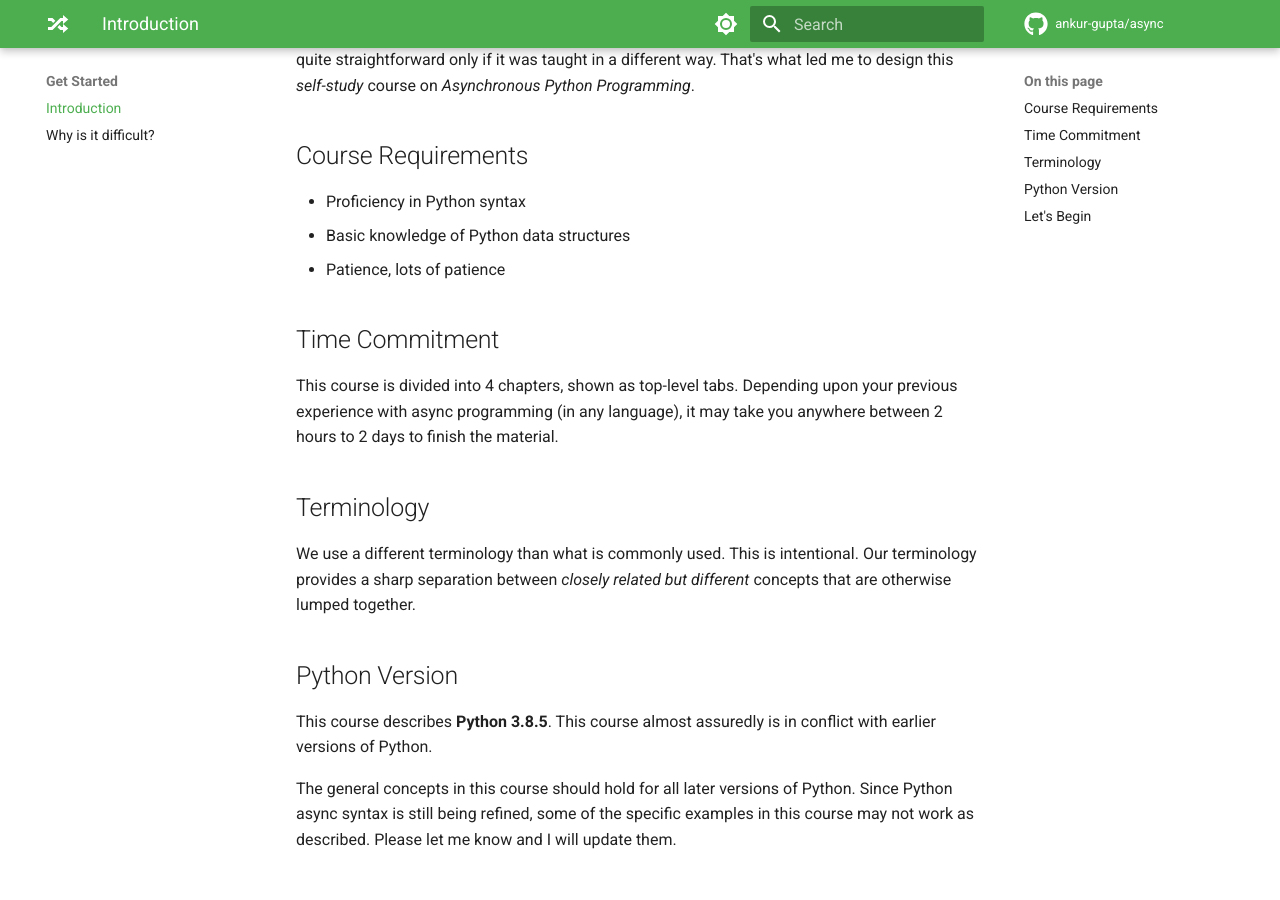
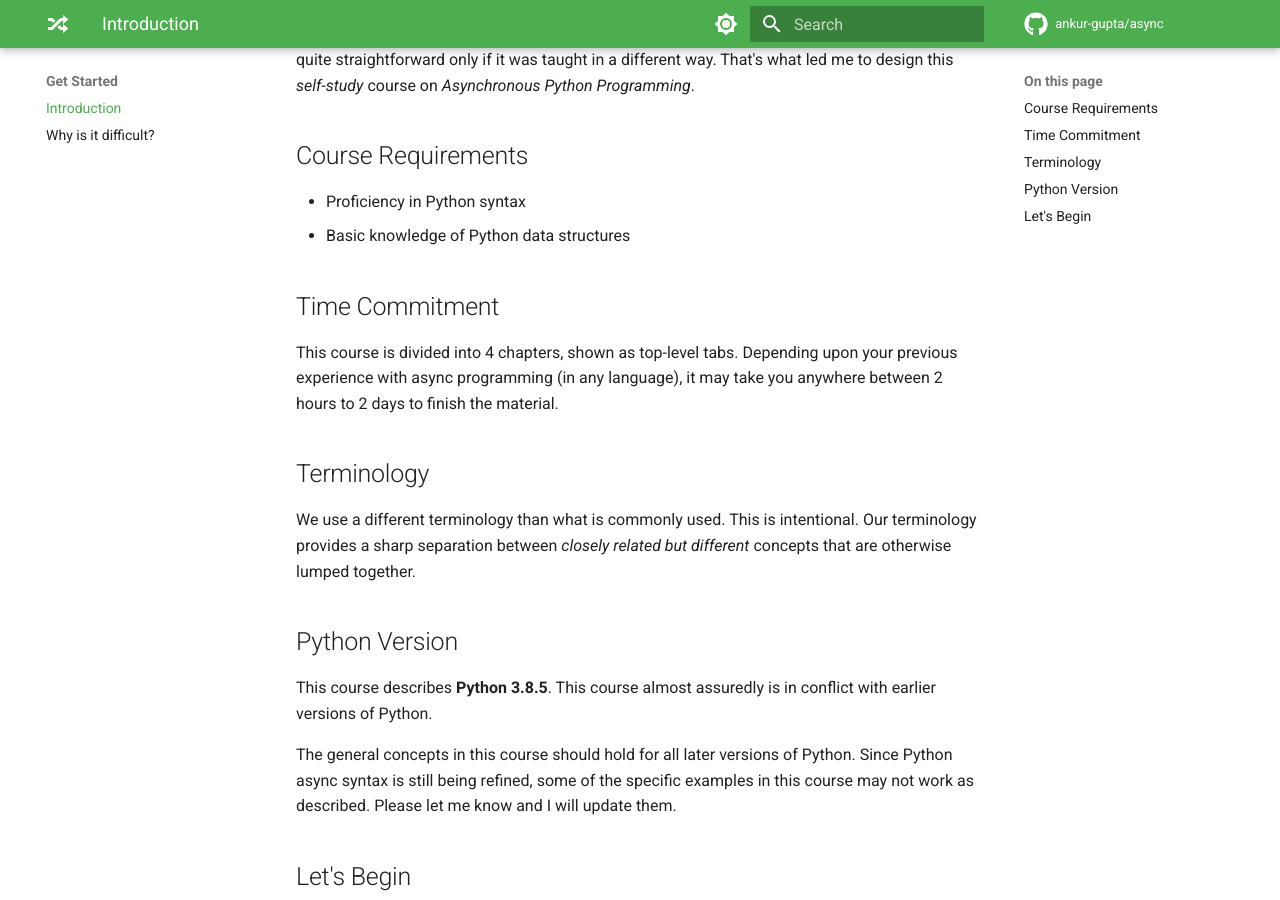
Before and after one commit to ankur-gupta/async, an MkDocs documentation site: the page built from docs/index.md, in a window 1280 px wide and 900 px high, scrolled down 350 px. Built offline with MkDocs 1.6.1 and Material for MkDocs 9.7.7, drawn with Linux system fonts in a browser that asks for light colours; comment, search, counter and statistics services are not loaded; the version menu is left out.

```diff
--- a/docs/index.md
+++ b/docs/index.md
@@ -13,7 +13,6 @@ That's what led me to design this *self-study* course on *Asynchronous Python Pr
 ## Course Requirements
 * Proficiency in Python syntax
 * Basic knowledge of Python data structures
-* Patience, lots of patience
 
 ## Time Commitment
 This course is divided into 4 chapters, shown as top-level tabs. Depending upon your previous
--- a/mkdocs.yml
+++ b/mkdocs.yml
@@ -117,6 +117,7 @@ plugins:
   # https://github.com/jimporter/mike
   - mike:
       version_selector: true
+      canonical_version: 'latest'
       # deploy_prefix: 'latest'
 
 nav:
```
